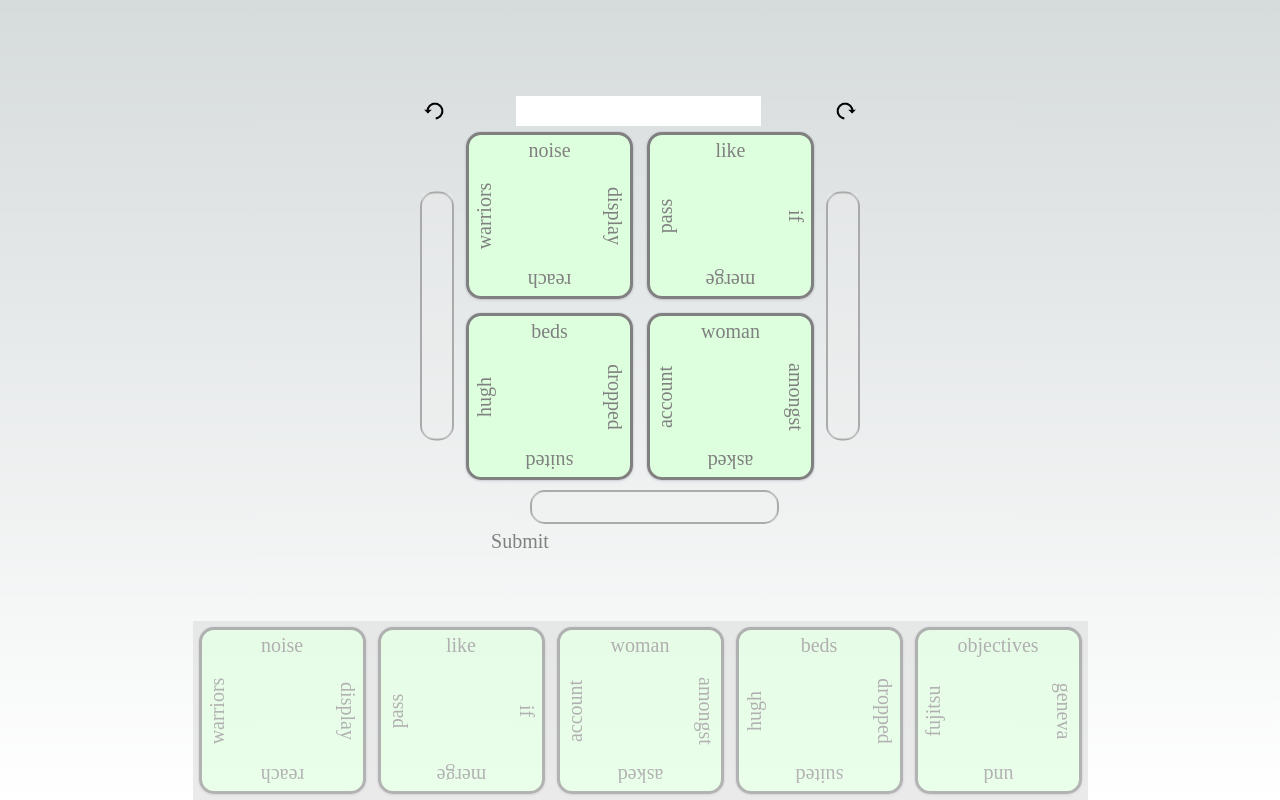
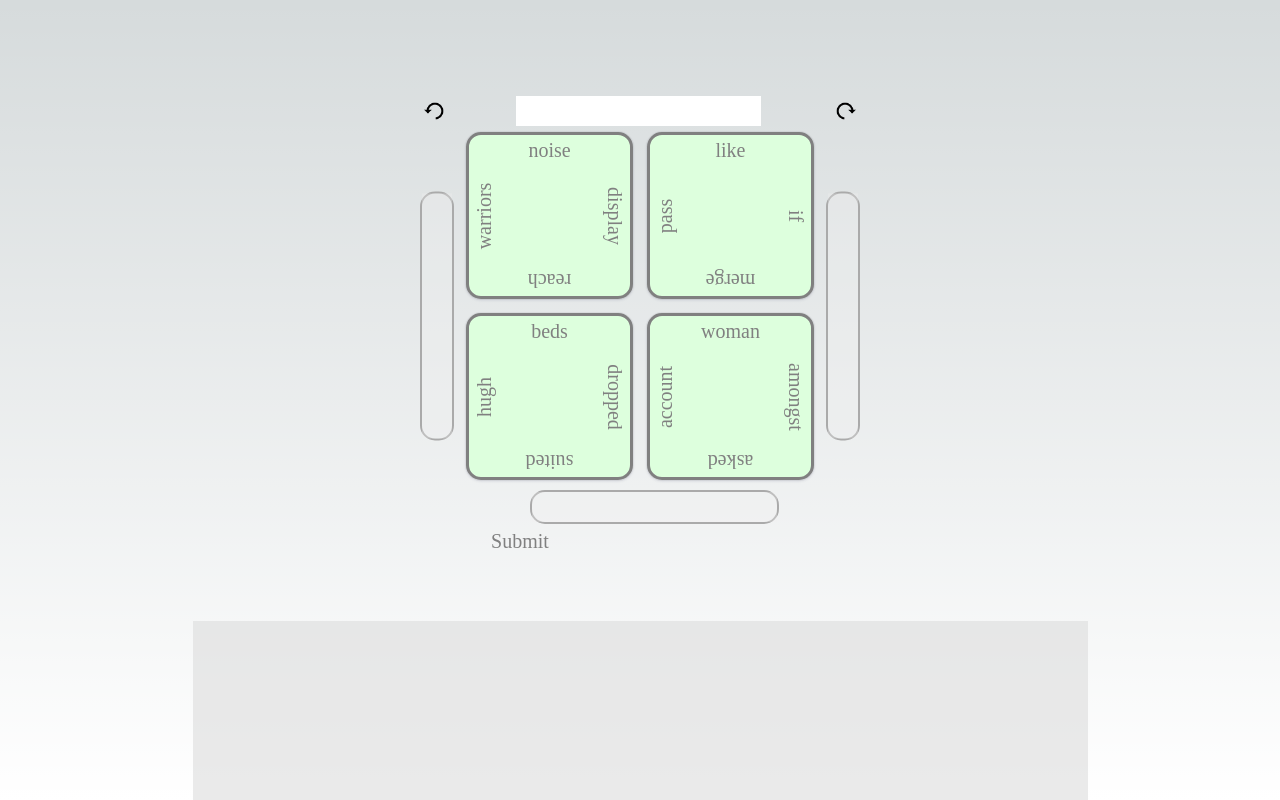
Before and after one commit to nezumi149/nextjs-boilerplate, a Next.js app: page / in a window 1280 px wide. Built offline with nearby package versions, Linux system fonts and the light colour scheme.

Commit message:
hide lower panel

```diff
--- a/app/page.tsx
+++ b/app/page.tsx
@@ -164,7 +164,9 @@ const Home = () => {
           onDragCancel={handleDragCancel}
         >
           <SortableContext items={items} strategy={rectSwappingStrategy}>
-            {leafList}
+            <div style={{display: disabled?'inline':'none'}}>
+              {leafList}
+            </div>
           </SortableContext>
         </DndContext>
         <DragOverlay adjustScale style={{ transformOrigin: '0 0 ' }}>
```
